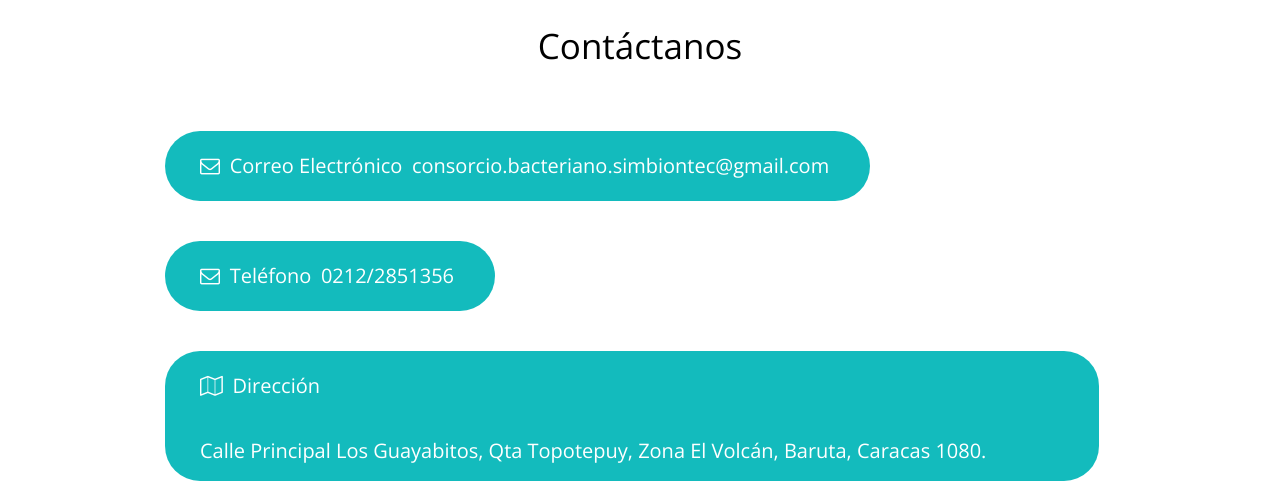
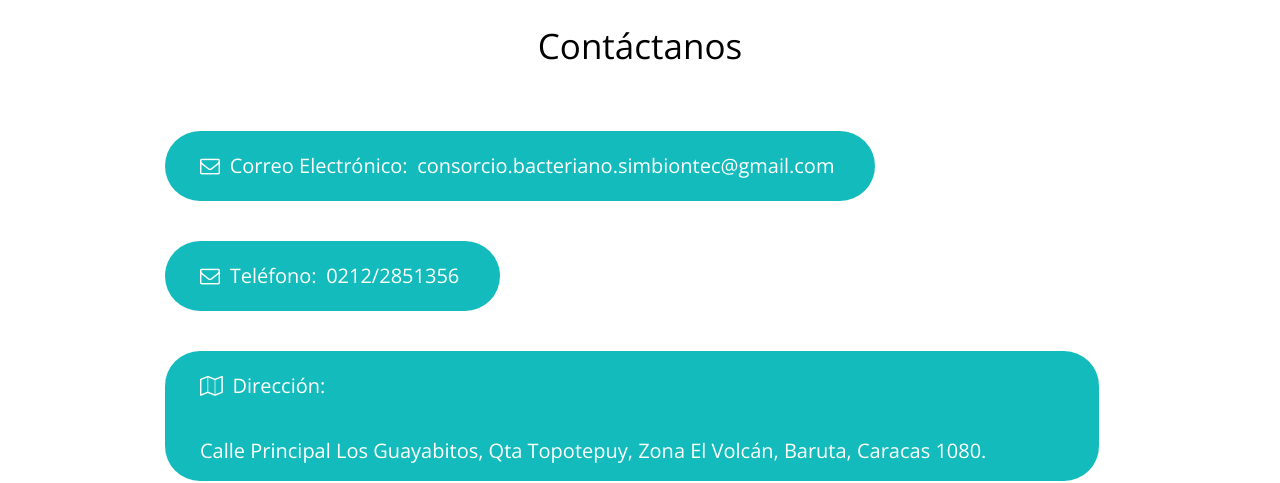
Before and after one commit to jorendon/simbiontec, a plain HTML site: page index.html in a window 1280 px wide. Shown: the part 11160-11643 px from the top of the page. Drawn offline with nearby package versions, Linux system fonts and the light colour scheme.

Commit message:
ajuste en contactos

```diff
--- a/index.html
+++ b/index.html
@@ -1560,7 +1560,7 @@
                         <div class="contact-type">
 
                             <i class="fa fa-envelope-o" aria-hidden="true"></i>
-                            <h6>Correo Electrónico</h6>
+                            <h6>Correo Electrónico:</h6>
                             <h6>consorcio.bacteriano.simbiontec@gmail.com</h6>
 
                         </div>
@@ -1582,7 +1582,7 @@
                         <div class="contact-type">
 
                             <i class="fa fa-envelope-o" aria-hidden="true"></i>
-                            <h6>Teléfono</h6>
+                            <h6>Teléfono:</h6>
                             <h6>0212/2851356</h6>
 
                         </div>
@@ -1604,7 +1604,7 @@
                         <div class="contact-type">
 
                             <i class="fa fa-map-o" aria-hidden="true"></i>
-                            <h6>Dirección</h6>
+                            <h6>Dirección:</h6>
                             <h6>Calle Principal Los Guayabitos, Qta Topotepuy, Zona El Volcán,
                                 Baruta, Caracas 1080.</h6>
 
```
